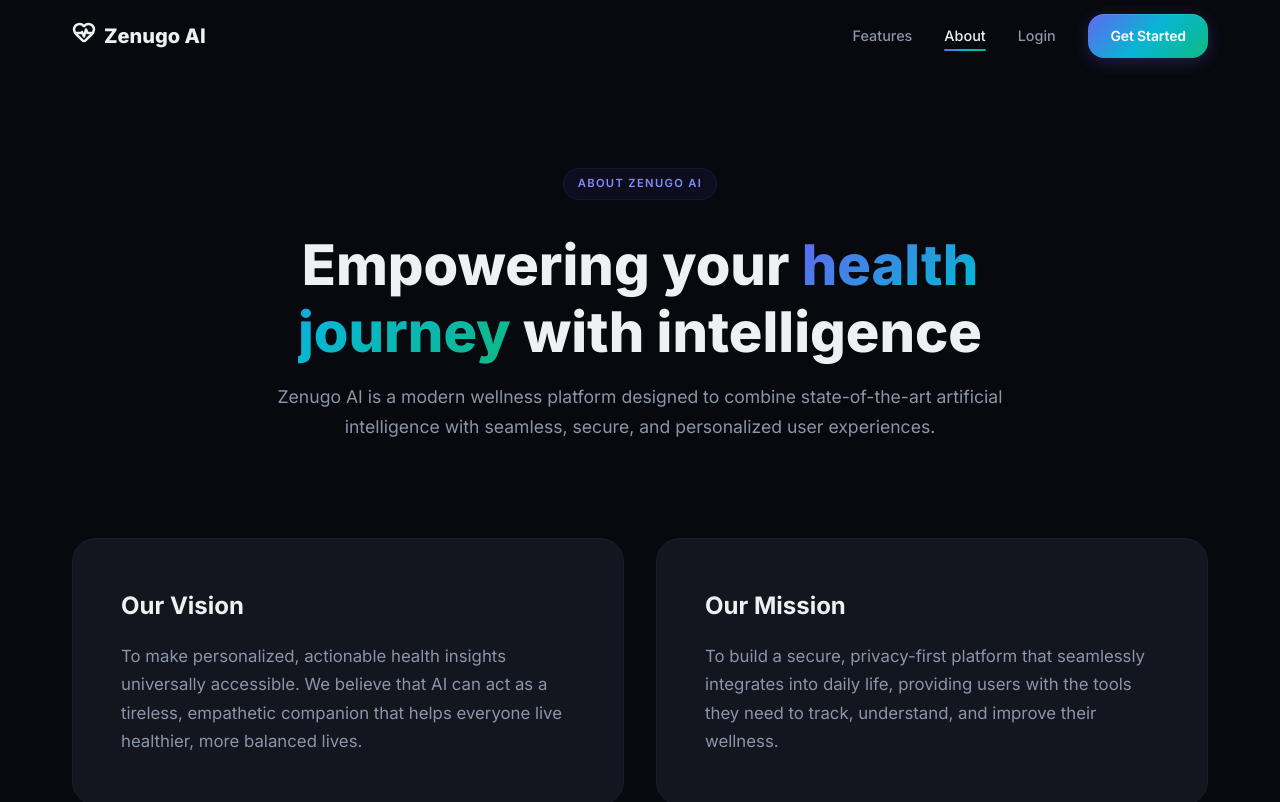
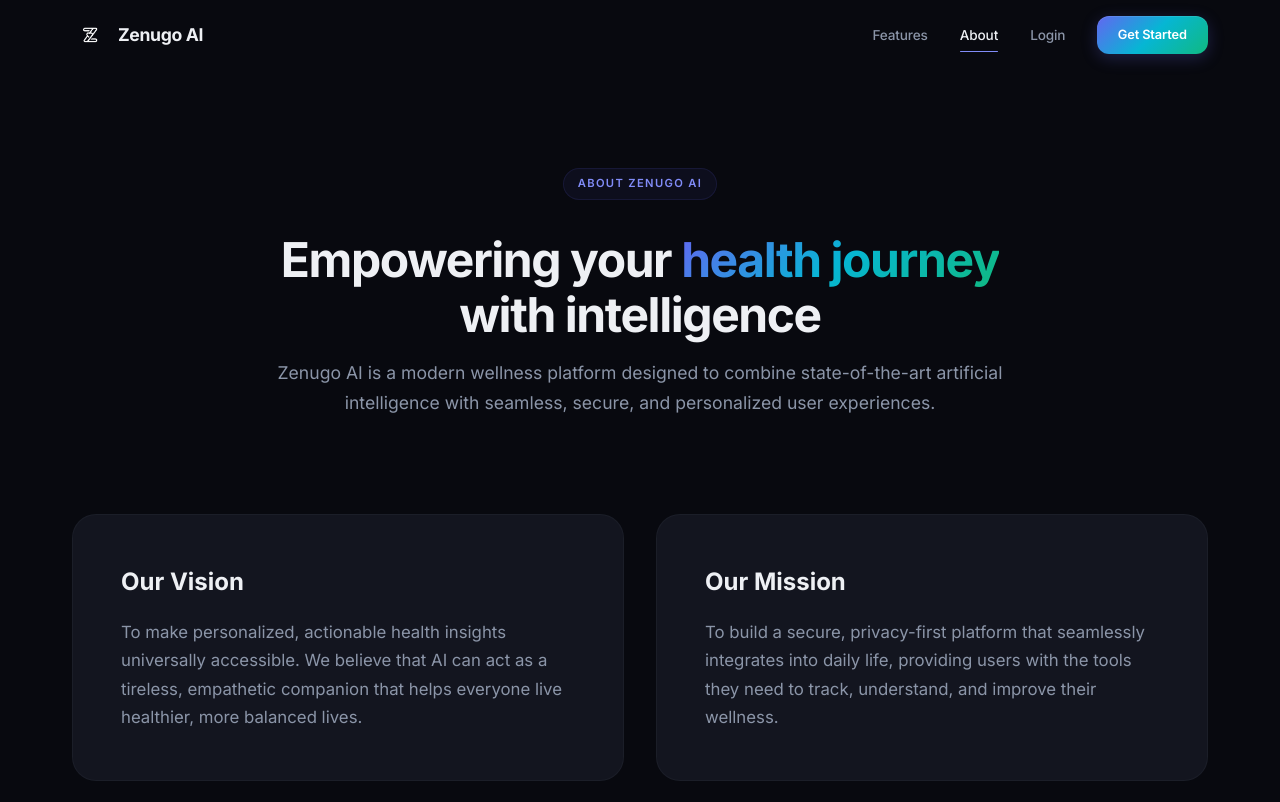
Before and after one commit to MuktharMJ/zenugo-ai, a React (Vite) app: page /about in a window 1280 px wide. Shown: the top 802 px of the page. Built offline with nearby package versions, Linux system fonts and the light colour scheme; no server answers.

Commit message:
updated about page and fixed navigiation

```diff
--- a/src/components/Navbar/Navbar.css
+++ b/src/components/Navbar/Navbar.css
@@ -7,15 +7,16 @@
   height: var(--header-height);
   display: flex;
   align-items: center;
-  transition: all var(--transition-base);
+  transition: all var(--transition-slow);
   border-bottom: 1px solid transparent;
 }
 
 .navbar--scrolled {
-  background: rgba(10, 14, 26, 0.85);
-  backdrop-filter: blur(20px);
-  -webkit-backdrop-filter: blur(20px);
+  background: rgba(8, 9, 15, 0.8);
+  backdrop-filter: blur(24px) saturate(180%);
+  -webkit-backdrop-filter: blur(24px) saturate(180%);
   border-bottom-color: var(--border-color);
+  box-shadow: 0 1px 0 rgba(255,255,255,0.02);
 }
 
 .navbar__inner {
@@ -27,11 +28,12 @@
 .navbar__logo {
   display: flex;
   align-items: center;
-  gap: var(--space-sm);
-  font-weight: 800;
-  font-size: 1.25rem;
+  gap: 10px;
+  font-weight: 700;
+  font-size: 1.1rem;
   color: var(--text-primary);
-  transition: opacity var(--transition-fast);
+  transition: all var(--transition-fast);
+  letter-spacing: -0.02em;
 }
 
 .navbar__logo:hover {
@@ -39,11 +41,9 @@
 }
 
 .navbar__logo-icon {
-  font-size: 1.4rem;
-  background: var(--accent-gradient);
-  -webkit-background-clip: text;
-  -webkit-text-fill-color: transparent;
-  background-clip: text;
+  display: flex;
+  align-items: center;
+  justify-content: center;
 }
 
 .navbar__nav {
@@ -53,11 +53,13 @@
 }
 
 .navbar__link {
-  font-size: 0.9rem;
+  font-size: 0.85rem;
   font-weight: 500;
   color: var(--text-secondary);
   transition: color var(--transition-fast);
   position: relative;
+  padding: 4px 0;
+  letter-spacing: -0.01em;
 }
 
 .navbar__link:hover {
@@ -67,11 +69,11 @@
 .navbar__link::after {
   content: '';
   position: absolute;
-  bottom: -4px;
+  bottom: -2px;
   left: 0;
   width: 0;
-  height: 2px;
-  background: var(--accent-gradient);
+  height: 1.5px;
+  background: var(--accent-primary-light);
   border-radius: 1px;
   transition: width var(--transition-base);
 }
@@ -86,29 +88,39 @@
 }
 
 .navbar__cta {
-  padding: 0.6rem 1.4rem;
-  font-size: 0.875rem;
+  padding: 0.55rem 1.3rem;
+  font-size: 0.8rem;
+  border-radius: var(--radius-md);
+  min-height: 38px;
 }
 
 .navbar__hamburger {
   display: none;
   flex-direction: column;
   gap: 5px;
-  padding: 4px;
+  width: 44px;
+  height: 44px;
+  align-items: center;
+  justify-content: center;
   z-index: 1001;
+  border-radius: var(--radius-sm);
+}
+
+.navbar__hamburger:active {
+  background: rgba(255, 255, 255, 0.05);
 }
 
 .navbar__hamburger span {
   display: block;
-  width: 22px;
-  height: 2px;
+  width: 20px;
+  height: 1.5px;
   background: var(--text-primary);
   border-radius: 2px;
   transition: all var(--transition-base);
 }
 
 .navbar__hamburger--open span:nth-child(1) {
-  transform: translateY(7px) rotate(45deg);
+  transform: translateY(6.5px) rotate(45deg);
 }
 
 .navbar__hamburger--open span:nth-child(2) {
@@ -116,7 +128,7 @@
 }
 
 .navbar__hamburger--open span:nth-child(3) {
-  transform: translateY(-7px) rotate(-45deg);
+  transform: translateY(-6.5px) rotate(-45deg);
 }
 
 /* Mobile */
@@ -131,11 +143,13 @@
     right: 0;
     width: 280px;
     height: 100vh;
+    height: 100dvh;
     background: var(--bg-secondary);
+    backdrop-filter: blur(24px);
     flex-direction: column;
     align-items: flex-start;
     padding: calc(var(--header-height) + var(--space-xl)) var(--space-xl);
-    gap: var(--space-lg);
+    gap: var(--space-md);
     transform: translateX(100%);
     transition: transform var(--transition-slow);
     border-left: 1px solid var(--border-color);
@@ -146,12 +160,22 @@
   }
 
   .navbar__link {
-    font-size: 1.05rem;
+    font-size: 1.1rem;
+    width: 100%;
+    padding: 12px 0; /* Increase tap target vertically */
   }
 
   .navbar__cta {
     width: 100%;
     text-align: center;
-    margin-top: var(--space-md);
+    margin-top: var(--space-lg);
+    padding: 14px; /* Larger tap target */
   }
 }
+
+@media (max-width: 480px) {
+  .navbar__nav {
+    width: 100%;
+    border-left: none;
+  }
+}
--- a/src/components/Navbar/Navbar.jsx
+++ b/src/components/Navbar/Navbar.jsx
@@ -1,6 +1,7 @@
 import { useState, useEffect } from 'react';
 import { Link, useLocation, useNavigate } from 'react-router-dom';
-import { HeartPulse, LogOut } from 'lucide-react';
+import { LogOut } from 'lucide-react';
+import logo from '../../assets/logo.png';
 import { useAuth } from '../../context/AuthContext';
 import './Navbar.css';
 
@@ -17,21 +18,33 @@ function Navbar() {
     return () => window.removeEventListener('scroll', handleScroll);
   }, []);
 
-  // Scroll to hash after navigation to home page
+  // Scroll to section after cross-page navigation
   useEffect(() => {
-    if (location.hash) {
+    if (location.state?.scrollTo) {
+      const el = document.getElementById(location.state.scrollTo);
+      if (el) {
+        setTimeout(() => {
+          el.scrollIntoView({ behavior: 'smooth' });
+          navigate(location.pathname, { replace: true, state: {} });
+        }, 100);
+      }
+    } else if (location.hash) {
       const el = document.querySelector(location.hash);
       if (el) {
-        setTimeout(() => el.scrollIntoView({ behavior: 'smooth' }), 100);
+        setTimeout(() => {
+          el.scrollIntoView({ behavior: 'smooth' });
+          navigate(location.pathname, { replace: true });
+        }, 100);
       }
     }
-  }, [location]);
+  }, [location, navigate]);
 
-  const handleAnchorClick = (hash) => {
+  const handleAnchorClick = (e, targetId) => {
     setMobileOpen(false);
-    // If already on home page, scroll directly
+    // If already on home page, scroll directly without changing URL
     if (location.pathname === '/') {
-      const el = document.querySelector(hash);
+      e.preventDefault();
+      const el = document.getElementById(targetId);
       if (el) {
         el.scrollIntoView({ behavior: 'smooth' });
       }
@@ -56,17 +69,18 @@ function Navbar() {
     <header className={`navbar ${scrolled ? 'navbar--scrolled' : ''}`}>
       <div className="navbar__inner container">
         <Link to="/" className="navbar__logo" id="navbar-logo" onClick={handleLogoClick}>
-          <span className="navbar__logo-icon">
-            <HeartPulse aria-hidden="true" size={24} strokeWidth={2.5} />
+          <span className="navbar__logo-icon" style={{ display: 'flex', alignItems: 'center' }}>
+            <img src={logo} alt="Zenugo AI Logo" style={{ height: '24px', width: 'auto' }} />
           </span>
           <span className="navbar__logo-text">Zenugo AI</span>
         </Link>
 
         <nav className={`navbar__nav ${mobileOpen ? 'navbar__nav--open' : ''}`} id="navbar-nav">
           <Link
-            to="/#features"
-            className={`navbar__link ${location.pathname === '/' && location.hash === '#features' ? 'navbar__link--active' : ''}`}
-            onClick={() => handleAnchorClick('#features')}
+            to="/"
+            state={{ scrollTo: 'features' }}
+            className="navbar__link"
+            onClick={(e) => handleAnchorClick(e, 'features')}
           >
             Features
           </Link>
--- a/src/pages/AboutPage.css
+++ b/src/pages/AboutPage.css
@@ -11,9 +11,10 @@
 }
 
 .about-page__title {
-  font-size: clamp(2rem, 5vw, 3.5rem);
-  font-weight: 800;
-  line-height: 1.2;
+  font-size: clamp(2rem, 5vw, 3rem);
+  font-weight: 700;
+  line-height: 1.15;
+  letter-spacing: -0.03em;
   margin-bottom: var(--space-md);
   color: var(--text-primary);
 }
--- a/src/pages/AboutPage.jsx
+++ b/src/pages/AboutPage.jsx
@@ -1,4 +1,5 @@
-import { HeartPulse, CheckCircle2, ShieldCheck, Zap, Server, Code } from 'lucide-react';
+import { CheckCircle2, ShieldCheck, Zap, Server, Code } from 'lucide-react';
+import logo from '../assets/logo.png';
 import './AboutPage.css';
 
 function AboutPage() {
@@ -59,7 +60,7 @@ function AboutPage() {
               <p className="about-feature__text">Our AI models are aligned to provide scientifically sound wellness guidance.</p>
             </div>
             <div className="about-feature">
-              <HeartPulse className="about-feature__icon text-pink" size={32} />
+              <img src={logo} alt="Zenugo AI Logo" className="about-feature__icon text-pink" style={{ height: '32px', width: 'auto' }} />
               <h3 className="about-feature__title">Empathetic</h3>
               <p className="about-feature__text">Designed to listen, understand, and guide without judgment.</p>
             </div>
```
